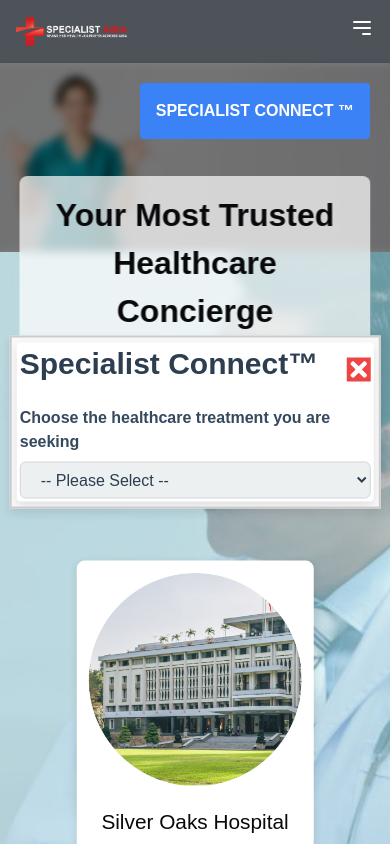
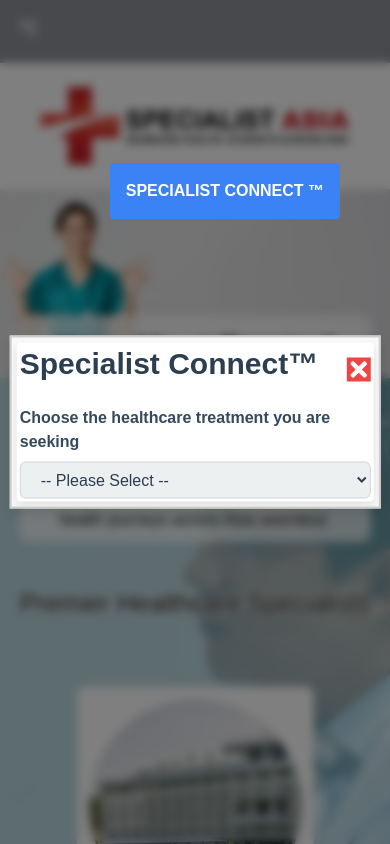
Before and after one commit to ywlee8888/funderasia_nextjs, a Next.js app: page / in a window 390 px wide. Both pictures are taken after a click on the button "Specialist Connect". Shown: the top 844 px of the page. Built offline with nearby package versions, Linux system fonts and the light colour scheme.

Commit message:
Update Mobile View

```diff
--- a/components/Navbar/navbar.module.css
+++ b/components/Navbar/navbar.module.css
@@ -1,5 +1,3 @@
-/* Example CSS for mobile responsiveness */
-
 /* Default desktop styles */
 .navbar {
   display: flex;
@@ -47,4 +45,9 @@
     padding: 0.5rem 1rem;
     cursor: pointer;
   }
+
+  /* Hide navlogo on mobile screens */
+  .navlogo {
+    display: none !important;
   }
+}
--- a/components/Navbar/navbar.tsx
+++ b/components/Navbar/navbar.tsx
@@ -13,7 +13,10 @@
   toggleSpecialistConnect: () => void;
 }
 
-export default function Navbar({ className, toggleSpecialistConnect }: NavbarProps) {
+export default function Navbar({
+  className,
+  toggleSpecialistConnect,
+}: NavbarProps) {
   const [isOpen, setIsOpen] = useState(false);
   const [isKeyServicesOpen, setIsKeyServicesOpen] = useState(false);
   const [isAboutUsOpen, setIsAboutUsOpen] = useState(false);
@@ -22,8 +25,12 @@
   const [isSpecialistConnectOpen, setIsSpecialistConnectOpen] = useState(false);
 
   // State for the contact form
-  const [formData, setFormData] = useState({ name: '', email: '', message: '' });
-  const [status, setStatus] = useState('');
+  const [formData, setFormData] = useState({
+    name: "",
+    email: "",
+    message: "",
+  });
+  const [status, setStatus] = useState("");
 
   const toggleMenu = () => {
     setIsOpen(!isOpen);
@@ -53,23 +60,25 @@
       default:
         break;
     }
-    setIsOpen(false); // Close the menu after clicking
+    setIsOpen(false);
   };
 
-  const handleChange = (e: React.ChangeEvent<HTMLInputElement | HTMLTextAreaElement>) => {
+  const handleChange = (
+    e: React.ChangeEvent<HTMLInputElement | HTMLTextAreaElement>
+  ) => {
     const { name, value } = e.target;
     setFormData({ ...formData, [name]: value });
   };
 
   const handleSubmit = async (e: React.FormEvent<HTMLFormElement>) => {
     e.preventDefault();
-    setStatus('Sending...');
+    setStatus("Sending...");
 
     try {
-      const response = await fetch('/api/send-email', {
-        method: 'POST',
+      const response = await fetch("/api/send-email", {
+        method: "POST",
         headers: {
-          'Content-Type': 'application/json',
+          "Content-Type": "application/json",
         },
         body: JSON.stringify(formData),
       });
@@ -79,21 +88,24 @@
       console.log("Response from server:", data);
 
       if (response.ok) {
-        setStatus('Email sent successfully!');
-        setFormData({ name: '', email: '', message: '' }); // Clear form
+        setStatus("Email sent successfully!");
+        setFormData({ name: "", email: "", message: "" }); // Clear form
       } else {
         setStatus(`Error sending email: ${data.message}`);
       }
     } catch (error) {
       console.error(error);
-      setStatus('An unexpected error occurred.');
+      setStatus("An unexpected error occurred.");
     }
   };
 
   return (
-    <nav className={`relative bg-gray-800 bg-opacity-50 text-white p-4 ${className}`} aria-label="Main Navigation">
+    <nav
+      className={`relative bg-gray-800 bg-opacity-50 text-white p-4 ${className}`}
+      aria-label="Main Navigation"
+    >
       <div className="container mx-auto flex justify-between items-center">
-        <div className="text-lg font-bold">
+        <div className={`text-lg font-bold ${styles.navlogo}`}>
           <img
             src="/img/logo_banner_white.png"
             alt="Specialist Asia Logo"
@@ -125,7 +137,11 @@
           </button>
         </div>
 
-        <div className={`hidden lg:flex space-x-4 items-center ${isOpen ? "flex" : "hidden"}`}>
+        <div
+          className={`hidden lg:flex space-x-4 items-center ${
+            isOpen ? "flex" : "hidden"
+          }`}
+        >
           <Link
             href="/"
             className="text-blue-200 font-extrabold hover:font-extrabold whitespace-nowrap px-1"
@@ -234,22 +250,34 @@
 
       {/* KeyServices Component */}
       {isKeyServicesOpen && (
-        <KeyServices isOpen={isKeyServicesOpen} toggleSidebar={() => toggleComponent("keyServices")} />
+        <KeyServices
+          isOpen={isKeyServicesOpen}
+          toggleSidebar={() => toggleComponent("keyServices")}
+        />
       )}
 
       {/* AboutUs Component */}
       {isAboutUsOpen && (
-        <AboutUs isOpen={isAboutUsOpen} toggleSidebar={() => toggleComponent("aboutUs")} />
+        <AboutUs
+          isOpen={isAboutUsOpen}
+          toggleSidebar={() => toggleComponent("aboutUs")}
+        />
       )}
 
       {/* ContactUs Component */}
       {isContactUsOpen && (
-        <ContactUs isOpen={isContactUsOpen} toggleSidebar={() => toggleComponent("contactUs")} />
+        <ContactUs
+          isOpen={isContactUsOpen}
+          toggleSidebar={() => toggleComponent("contactUs")}
+        />
       )}
 
       {/* Membership Component */}
       {isMembershipOpen && (
-        <Membership isOpen={isMembershipOpen} toggleSidebar={() => toggleComponent("membership")} />
+        <Membership
+          isOpen={isMembershipOpen}
+          toggleSidebar={() => toggleComponent("membership")}
+        />
       )}
 
       {/* SpecialistConnect Component */}
@@ -258,7 +286,10 @@
           {/* Background Mask */}
           <div className="fixed inset-0 bg-black bg-opacity-50 backdrop-blur-sm z-2000"></div>
 
-          <SpecialistConnectNavBar isOpen={isSpecialistConnectOpen} toggleSidebar={() => toggleComponent("specialistConnect")} />
+          <SpecialistConnectNavBar
+            isOpen={isSpecialistConnectOpen}
+            toggleSidebar={() => toggleComponent("specialistConnect")}
+          />
         </>
       )}
     </nav>
--- a/components/banners/bannerconcierge.module.css
+++ b/components/banners/bannerconcierge.module.css
@@ -13,7 +13,7 @@
 
 .title {
   position: absolute;
-  top: 110px;
+  top: 20%; /* Adjust based on preferred vertical position */
   left: 50%;
   transform: translateX(-50%);
   color: black;
@@ -23,9 +23,7 @@
     1px -1px 0 rgba(255, 255, 255, 1), 0 0 10px rgba(255, 255, 255, 0.7);
   z-index: 1;
   text-align: center;
-  padding: 10px;
-  padding-top: 100px; /* Adds space at the top */
-  white-space: nowrap; /* Prevents text from wrapping */
+  white-space: nowrap;
 }
 
 .title .bold {
@@ -125,23 +123,11 @@
   background-color: #004494;
 }
 
-/* Media Queries for Responsiveness */
+/* Responsive adjustments */
 @media (max-width: 768px) {
-  .servicesCardContainer {
-    flex-direction: column; /* Stack cards vertically on small screens */
-    align-items: center; /* Center items */
-    width: 95%; /* Adjust width for mobile */
-  }
-
-  .cardTitle {
-    font-size: 1.6rem; /* Smaller title font size for mobile */
-  }
-
   .title {
-    font-size: 1.5rem;
-    padding: 10px;
-    padding-top: 100px; /* Adds space at the top */
-    padding-bottom: 50px; /* Adds space at the top */
+    font-size: 2.5rem;
+    top: 15%;
   }
 }
 
--- a/components/banners/banner.module.css
+++ b/components/banners/bannerfull.module.css
@@ -65,6 +65,24 @@
   background-color: #004494; /* Darker shade of blue on hover */
 }
 
+.logo_container {
+  display: none;
+}
+
+.logo {
+  display: none;
+  width: 90%;
+  height: auto;
+}
+
+.fullScreenOverlay {
+  position: fixed;
+  inset: 0;
+  background-color: rgba(0, 0, 0, 0.5);
+  backdrop-filter: blur(5px);
+  z-index: 50; /* Ensure this is higher than other elements */
+}
+
 /* Media queries for responsive design */
 @media (max-width: 768px) {
   .overlayCard {
@@ -117,15 +135,51 @@
   /* Tailwind's sm breakpoint */
   .specialistConnectButton {
     display: inline-block; /* Show on xs and small screens */
-    top: 20px; /* Position from the top */
-    right: 20px; /* Position from the right */
+    top: 100px; /* Position from the top */
+    right: 50px; /* Position from the right */
+  }
+  .logo_container {
+    display: inline-block;
+    position: relative;
+    display: flex;
+    flex-direction: column;
+    justify-content: center;
+    align-items: center;
+    padding: 24px;
+    color: black;
+    z-index: 10;
+  }
+
+  .logo {
+    display: inline-block;
   }
 }
 
 @media (max-width: 480px) {
+  .overlayCard {
+    top: 80%; /* Move further down on very small screens */
+    padding: 10px;
+  }
+
   .specialistConnectButton {
     display: inline-block; /* Show on xs and small screens */
-    top: 20px; /* Position from the top */
-    right: 20px; /* Position from the right */
+    top: 100px; /* Position from the top */
+    right: 50px; /* Position from the right */
+    z-index: 500;
+  }
+  .logo_container {
+    display: inline-block;
+    position: relative;
+    display: flex;
+    flex-direction: column;
+    justify-content: center;
+    align-items: center;
+    padding: 24px;
+    color: black;
+    z-index: 10;
+  }
+
+  .logo {
+    display: inline-block;
   }
 }
--- a/components/banners/bannerfull.tsx
+++ b/components/banners/bannerfull.tsx
@@ -1,6 +1,6 @@
 import React, { useState } from "react";
 import Image from "next/image";
-import styles from "./banner.module.css";
+import styles from "./bannerfull.module.css";
 import { DrawerDemo } from "../drawer/service_drawer";
 import ContactUs from "../services/contactUs";
 import SpecialistConnectNavBar from "../forms/specialistConnectNavBar";
@@ -27,17 +27,22 @@
 
   return (
     <div className={styles.bannerContainer}>
+      <div className={`${styles.logo_container}`}>
+        <img
+          src="/img/specialistasia_logo_banner_black.png"
+          alt="About Specialist Asia"
+          className={styles.logo}
+        />
+      </div>
       <img
         src={src}
         alt={alt}
         width={1920}
-        height={1080}
+        height={1800}
         className={styles.bannerImage}
       />
-
       <div className={styles.specialistConnectContainer}>
-        <h3 className={styles.specialistConnectTitle}>
-        </h3>
+        <h3 className={styles.specialistConnectTitle}></h3>
         <button
           onClick={() => handleOpen("specialistConnect")}
           className={`${styles.specialistConnectButton} bg-blue-500 hover:bg-blue-600 font-bold text-white px-4 py-4 rounded whitespace-nowrap`}
@@ -88,7 +93,9 @@
 
       {openComponents.specialistConnect && (
         <>
-          <div className="fixed inset-0 bg-black bg-opacity-50 backdrop-blur-sm z-2000"></div>
+          <div
+            className={`${styles.fullScreenOverlay} fixed inset-0 bg-black bg-opacity-50 backdrop-blur-sm z-50`}
+          ></div>
           <SpecialistConnectNavBar
             isOpen={openComponents.specialistConnect}
             toggleSidebar={() => handleClose("specialistConnect")}
--- a/components/services/aboutUs.tsx
+++ b/components/services/aboutUs.tsx
@@ -10,12 +10,15 @@
 
 const AboutUs: React.FC<SidebarProps> = ({ isOpen, toggleSidebar }) => {
   const sidebarRef = useRef<HTMLDivElement>(null);
-  const [position, setPosition] = useState(190); // Initial position in pixels
+  const [position, setPosition] = useState(190);
   const [isDragging, setIsDragging] = useState(false);
 
   useEffect(() => {
     const handleClickOutside = (event: MouseEvent) => {
-      if (sidebarRef.current && !sidebarRef.current.contains(event.target as Node)) {
+      if (
+        sidebarRef.current &&
+        !sidebarRef.current.contains(event.target as Node)
+      ) {
         toggleSidebar();
       }
     };
@@ -47,7 +50,6 @@
 
   const handleMouseMove = (event: MouseEvent) => {
     if (isDragging) {
-      // Calculate new position based on mouse movement
       const newPosition = position + event.movementY;
       setPosition(newPosition);
     }
@@ -66,7 +68,7 @@
         backgroundPosition: "center",
         borderRadius: "0.5rem",
       }}
-      onMouseDown={handleMouseDown} // Enable dragging on mouse down
+      onMouseDown={handleMouseDown}
     >
       {/* Semi-transparent overlay to create a mask effect */}
       <div
```
Lines whose indentation alone changed are shown as unchanged.
